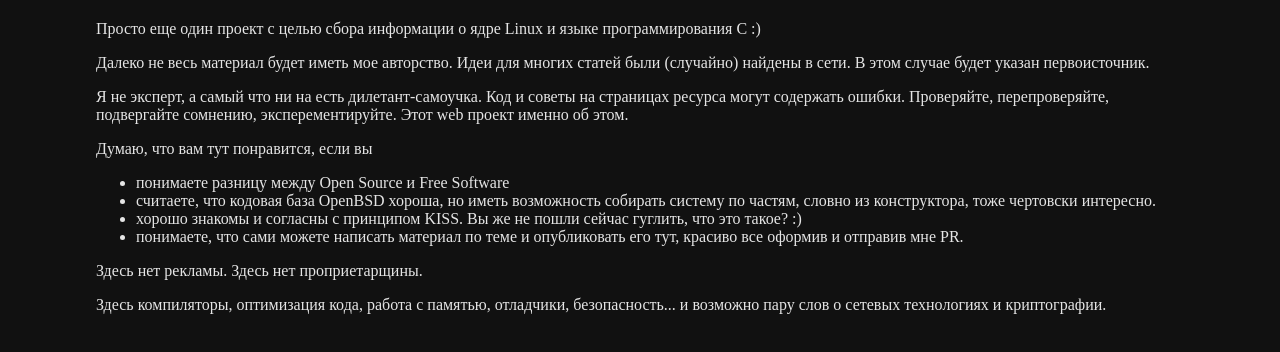
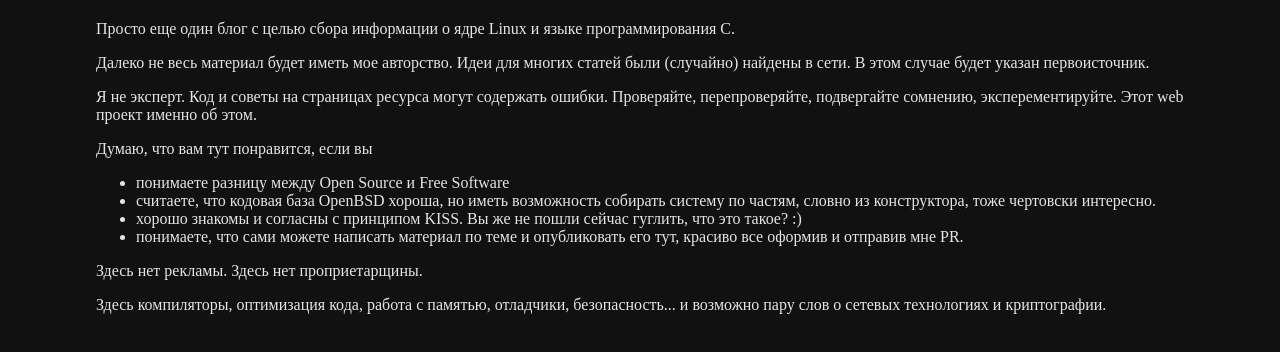
Before and after one commit to kernel-ru/kernel-ru.github.io, a plain HTML site: page about.html in a window 1280 px wide. Shown: the part 60-412 px from the top of the page. Drawn offline with Linux system fonts and the light colour scheme.

Commit message:
update about

```diff
--- a/about.html
+++ b/about.html
@@ -17,14 +17,14 @@
 
 <p>
 <img style="float: right;" src="img/linux.svg.png"  alt=""/>
-Просто еще один проект с целью сбора информации о ядре Linux и
-языке программирования C :)
+Просто еще один блог с целью сбора информации о ядре Linux и
+языке программирования C.
 <p>
 Далеко не весь материал будет иметь мое авторство.
 Идеи для многих статей были (случайно) найдены в сети.
 В этом случае будет указан первоисточник.
 <p>
-Я не эксперт, а самый что ни на есть дилетант-самоучка.
+Я не эксперт.
 Код и советы на страницах ресурса могут содержать ошибки.
 Проверяйте, перепроверяйте, подвергайте сомнению, эксперементируйте.
 Этот web проект именно об этом.
```
